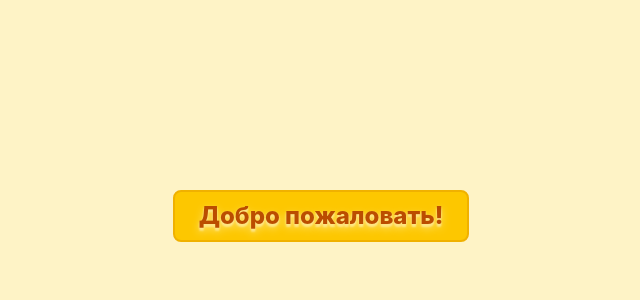
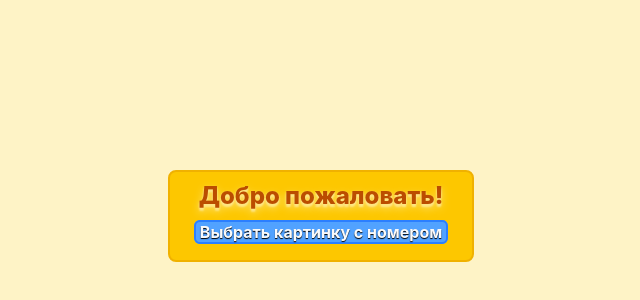
Before and after one commit to Efimish-archive/university-6sem-project-management-frontend, a React (Vite) app: page / in a window 1280 px wide. Shown: the part 184-484 px from the top of the page, without its empty margins (319-959 px from the left). Built offline with nearby package versions, Linux system fonts and the light colour scheme; sample sign-in values are in the browser's storage.

Commit message:
feat: make number recognition work

```diff
--- a/package.json
+++ b/package.json
@@ -13,6 +13,7 @@
   },
   "dependencies": {
     "@tailwindcss/vite": "^4.2.2",
+    "clsx": "^2.1.1",
     "lucide-react": "^1.8.0",
     "react": "^19.2.4",
     "react-dom": "^19.2.4",
--- a/src/api/types.gen.ts
+++ b/src/api/types.gen.ts
@@ -6,6 +6,7 @@ export type ClientOptions = {
 
 export type Error = {
     error: string;
+    code: 100 | 101 | 102 | 103 | 200 | 201 | 202 | 203 | 204 | 205 | 206 | 207 | 208 | 300 | 301 | 302 | 303 | 304 | 307 | 308 | 400 | 401 | 402 | 403 | 404 | 405 | 406 | 407 | 408 | 409 | 410 | 411 | 412 | 413 | 414 | 415 | 416 | 417 | 418 | 420 | 421 | 422 | 423 | 424 | 425 | 426 | 428 | 429 | 431 | 451 | 500 | 501 | 502 | 503 | 504 | 505 | 506 | 507 | 508 | 510 | 511;
 };
 
 export type PostAuthLoginData = {
@@ -238,7 +239,7 @@ export type PostNumbersCheckResponses = {
      * Response for status 200
      */
     200: {
-        message: string;
+        number: string;
     };
 };
 
--- a/src/pages/Home.tsx
+++ b/src/pages/Home.tsx
@@ -1,13 +1,97 @@
+import {
+  useRef,
+  useState,
+  type ChangeEvent,
+  type SubmitEventHandler,
+} from "react";
 import { useToken } from "@/useToken";
+
+import { postNumbersCheck } from "@/api";
+import clsx from "clsx";
 
 function Home() {
   useToken();
+  const [selectedFile, setSelectedFile] = useState<File | null>(null);
+  const [resultNumber, setResultNumber] = useState<string | null>(null);
+  const imageRef = useRef<HTMLImageElement>(null);
+
+  const handleFileChange = (event: ChangeEvent<HTMLInputElement>) => {
+    setSelectedFile(event.target.files![0]); // Access the first file in the FileList
+
+    const reader = new FileReader();
+    reader.addEventListener("load", (ev) => {
+      if (!imageRef.current) return;
+      imageRef.current.src = ev.target?.result as string;
+    });
+
+    reader.readAsDataURL(event.target.files![0]);
+  };
+
+  const handleSubmit: SubmitEventHandler<HTMLFormElement> = async (event) => {
+    event.preventDefault();
+    if (!selectedFile) return;
+
+    const { data } = await postNumbersCheck({
+      body: {
+        file: selectedFile,
+      },
+      bodySerializer: (body) => {
+        const formData = new FormData();
+        // @ts-expect-error do not expect the error here
+        formData.set("file", body.file);
+        return formData;
+      },
+      headers: {
+        "Content-Type": null,
+      },
+    });
+
+    // TODO: обработать
+    if (typeof data === "undefined") return;
+    setResultNumber(data.number);
+  };
+
   return (
     <div className="flex h-screen w-screen items-center justify-center bg-amber-100">
-      <div className="flex flex-col items-center gap-2 rounded-lg border-2 border-yellow-500 bg-yellow-400 px-6 py-2">
+      <div className="flex flex-col items-center justify-center gap-2 rounded-lg border-2 border-yellow-500 bg-yellow-400 px-6 py-2">
         <h1 className="text-2xl font-extrabold text-amber-700 text-shadow-amber-200 text-shadow-lg">
           Добро пожаловать!
         </h1>
+        <form
+          className="flex flex-col items-center justify-center gap-2"
+          onSubmit={handleSubmit}
+        >
+          <label>
+            <span className="cursor-pointer rounded-md border-2 border-blue-500 bg-blue-400 px-1 font-bold text-neutral-50 text-shadow-black text-shadow-xs">
+              Выбрать картинку с номером
+            </span>
+            <input
+              className="hidden"
+              type="file"
+              accept="image/png, image/jpeg, image/webp"
+              onChange={handleFileChange}
+            />
+          </label>
+          <img ref={imageRef} src="" alt="" />
+          <button
+            className={clsx(
+              "flex w-fit cursor-pointer gap-2 rounded-md border-2 border-green-500 bg-green-400 px-1 font-bold text-neutral-50 text-shadow-black text-shadow-xs",
+              { hidden: selectedFile === null },
+            )}
+            type="submit"
+            disabled={selectedFile === null}
+          >
+            Узнать номер
+          </button>
+        </form>
+        <div
+          className={clsx(
+            "rounded-sm border-2 border-neutral-900 bg-neutral-50 px-1",
+            { hidden: resultNumber === null },
+          )}
+        >
+          {resultNumber}
+        </div>
       </div>
     </div>
   );
```
Also changed, not shown: 1 other file (tests, documents, lock files or other folders).
